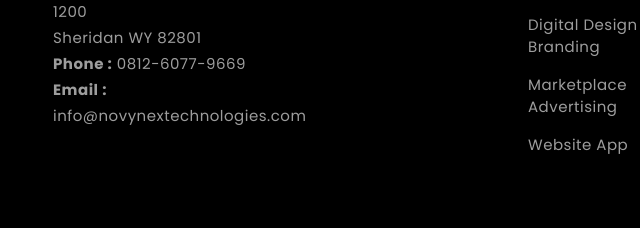
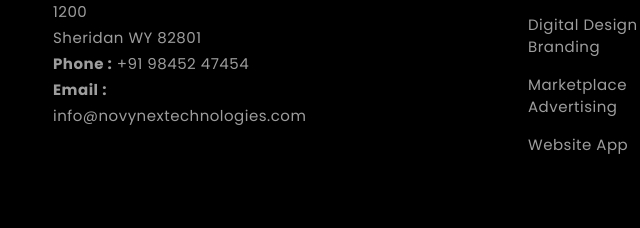
Before and after one commit to emmyshane/novynex, a plain HTML site: page index.html in a window 1280 px wide. Shown: the part 8536-8764 px from the top of the page, 29-669 px from the left. Drawn offline with nearby package versions, Linux system fonts and the light colour scheme.

Commit message:
Update contact phone number format in index.html

```diff
--- a/index.html
+++ b/index.html
@@ -578,7 +578,7 @@
               <p><strong>Address :</strong>
                 1309 COFFEEN AVE STE 1200<br>
                 Sheridan WY 82801<br>
-                <strong>Phone :</strong> <a href="https://api.whatsapp.com/send?text=Hello%20ArtDev ,%20I%20want%20to%20consult%20services%20with%20you%20&phone=6281260779669">0812-6077-9669</a><br>
+                <strong>Phone :</strong> <a href="tel:+919845247454">+91 98452 47454</a><br>
                 <strong>Email :</strong> <a href="mailto:info@novynextechnologies.com?subject=Hello ArtDev, I want to consult">info@novynextechnologies.com</a><br>
               </p>
             </div>
```
